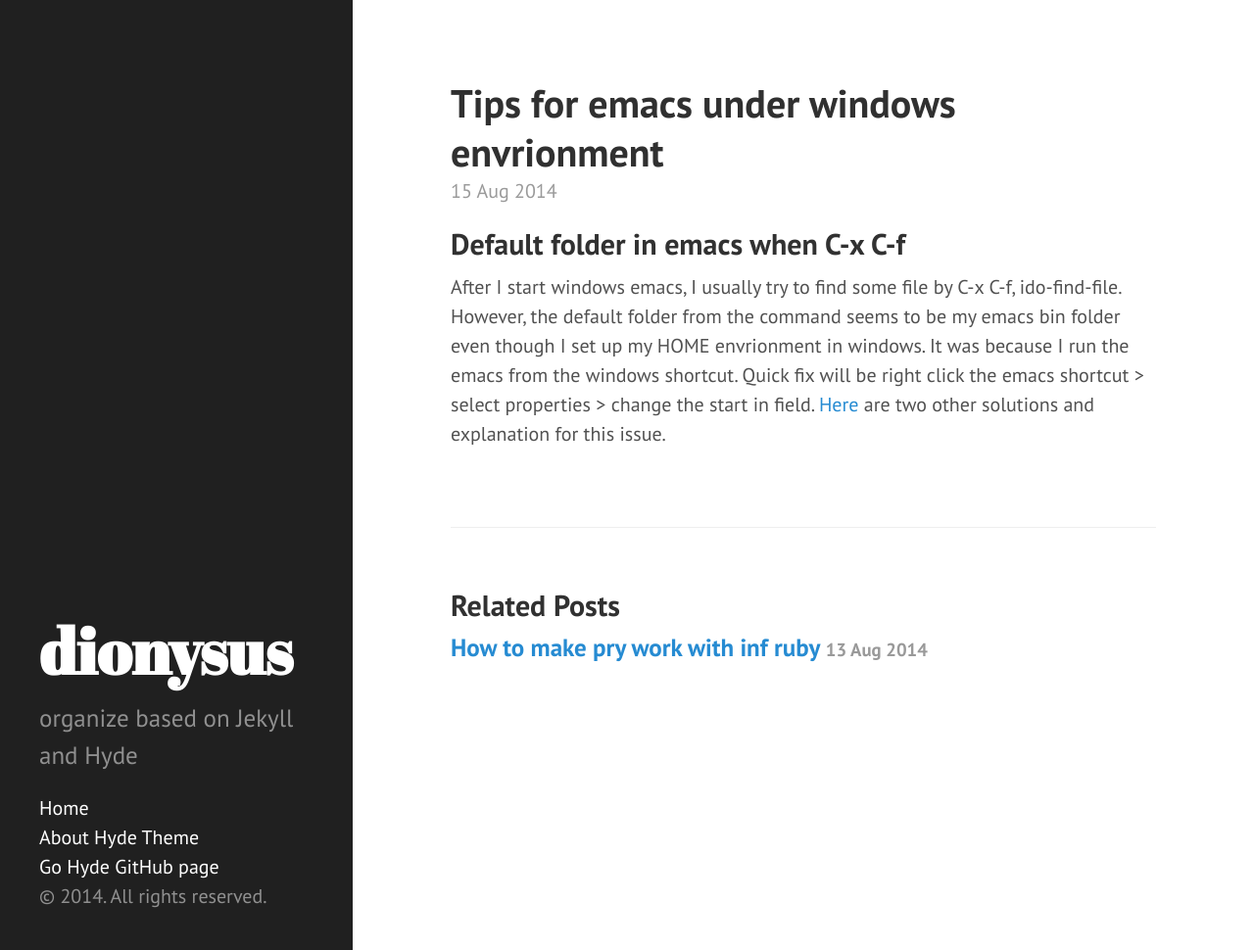
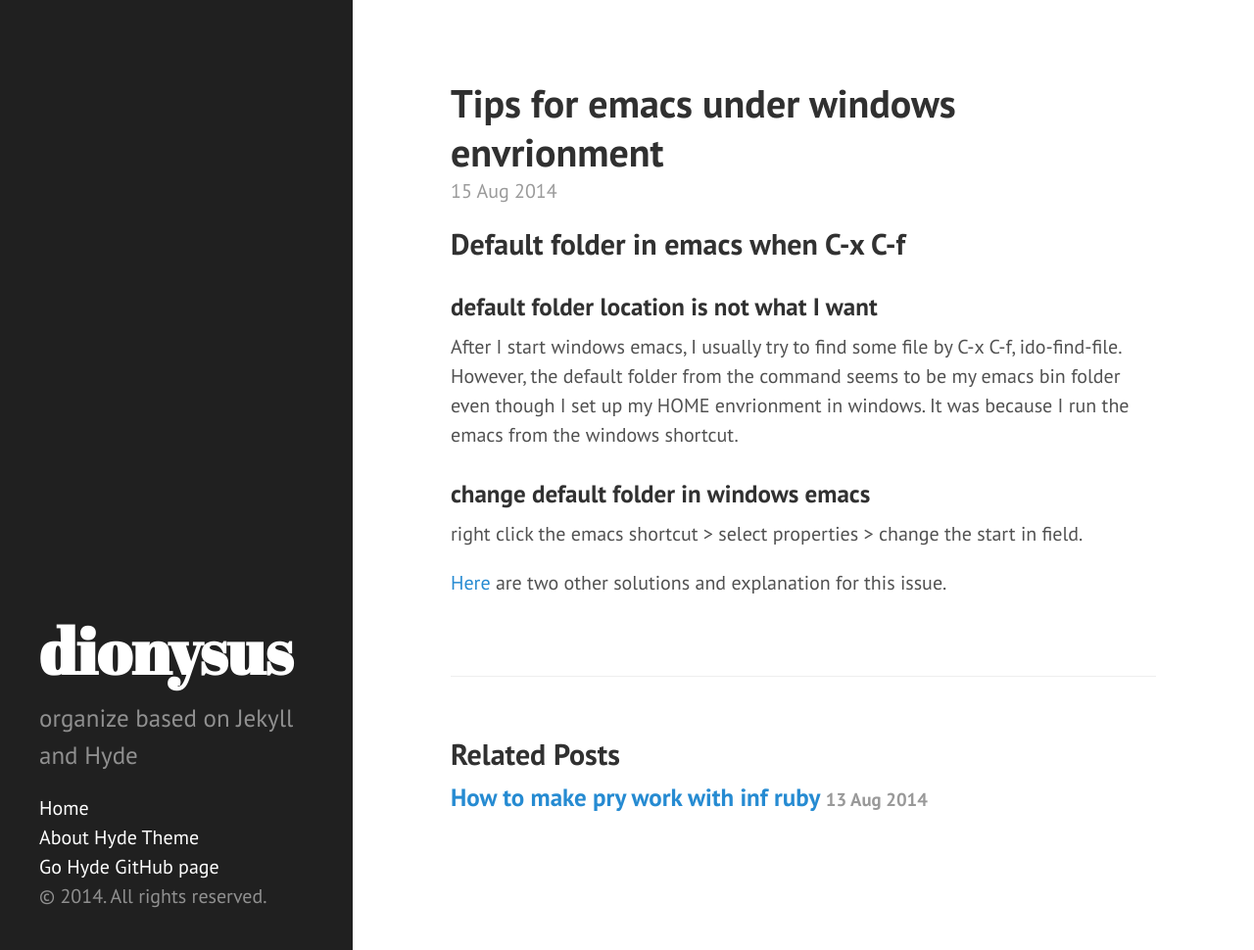
Before and after one commit to iamdionysus/iamdionysus.github.io, a Jekyll site: the page built from _posts/2014-08-15-tips-for-emacs-under-windows.md, in a window 1280 px wide and 970 px high. Shown: the whole window at 98% size. Built offline with Jekyll 4.4.1, drawn with Linux system fonts in a browser that asks for light colours; Markdown is read by kramdown in place of the engine named in the settings.

Commit message:
layout change

```diff
--- a/_posts/2014-08-15-tips-for-emacs-under-windows.md
+++ b/_posts/2014-08-15-tips-for-emacs-under-windows.md
@@ -4,4 +4,10 @@ title: Tips for emacs under windows envrionment
 ---
 
 ## Default folder in emacs when C-x C-f
-After I start windows emacs, I usually try to find some file by C-x C-f, ido-find-file. However, the default folder from the command seems to be my emacs bin folder even though I set up my HOME envrionment in windows. It was because I run the emacs from the windows shortcut. Quick fix will be right click the emacs shortcut > select properties > change the start in field. [Here](http://stackoverflow.com/questions/60464/changing-the-default-folder-in-emacs) are two other solutions and explanation for this issue.
+### default folder location is not what I want
+After I start windows emacs, I usually try to find some file by C-x C-f, ido-find-file. However, the default folder from the command seems to be my emacs bin folder even though I set up my HOME envrionment in windows. It was because I run the emacs from the windows shortcut.
+
+### change default folder in windows emacs
+right click the emacs shortcut > select properties > change the start in field.
+
+[Here](http://stackoverflow.com/questions/60464/changing-the-default-folder-in-emacs) are two other solutions and explanation for this issue.
```
